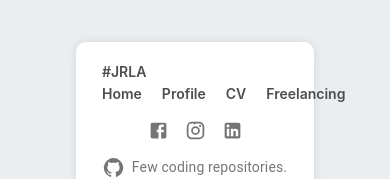
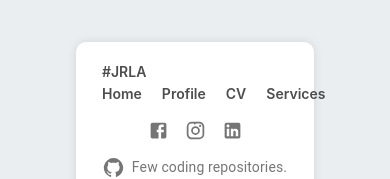
Before and after one commit to JouniR68/CV, a React (Vite) app: page / in a window 390 px wide. Shown: the top 179 px of the page. Built offline with nearby package versions, Linux system fonts and the light colour scheme; no server answers; the database is empty.

Commit message:
mobile 768

```diff
--- a/src/components/Header.jsx
+++ b/src/components/Header.jsx
@@ -11,7 +11,7 @@ export default function Header() {
         <Link to="/">Home</Link>
         <Link to="/profile">Profile</Link>
         <Link to="/output">CV</Link>
-        <Link to="/rent">Freelancing</Link>
+        <Link to="/rent">Services</Link>
       </nav> :
       <Login />}
     </header>
--- a/src/index.css
+++ b/src/index.css
@@ -260,7 +260,7 @@
 
 }
 
-@media only screen and (max-width: 1080px) {
+@media only screen and (max-width: 768px) {
 
   * {
     box-sizing: border-box;
```
Also changed, not shown: src/App.jsx (+0 -14 lines).
